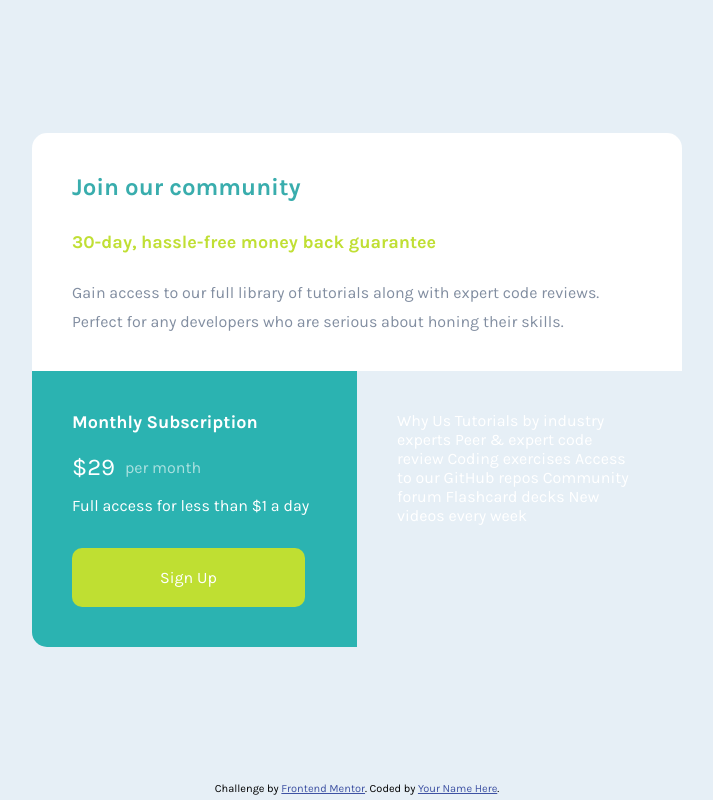
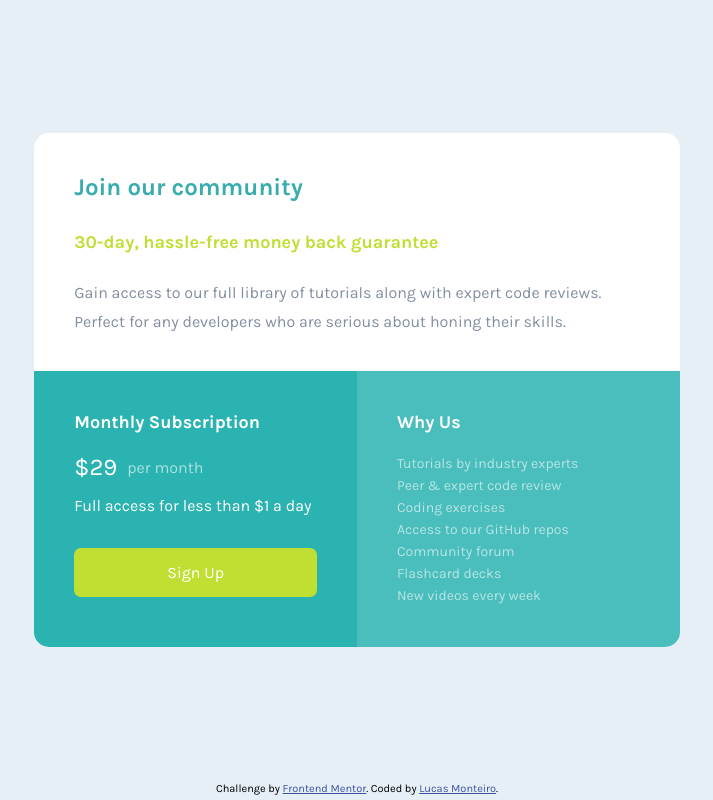
Before and after one commit to lucas-moont/grid-single-price-template, a plain HTML site: page index.html in a window 1280 px wide. Shown: the whole page, without its empty margins (283-996 px from the left). Drawn offline with Linux system fonts and the light colour scheme.

Commit message:
Third section done.'

```diff
--- a/index.html
+++ b/index.html
@@ -43,23 +43,24 @@
 
       <a href="#" target='_blank' class='button'>Sign Up</a>
     </div>
-    <div>
-      Why Us
-
-      Tutorials by industry experts
-      Peer &amp; expert code review
-      Coding exercises
-      Access to our GitHub repos
-      Community forum
-      Flashcard decks
-      New videos every week
+    <div class='thirdLine'>
+      <h4>Why Us</h4>
+      <ul>
+        <li>Tutorials by industry experts</li>
+        <li>Peer &amp; expert code review</li>
+        <li>Coding exercises</li>
+        <li>Access to our GitHub repos</li>
+        <li>Community forum</li>
+        <li>Flashcard decks</li>
+        <li>New videos every week</li>
+      </ul>
     </div>
   </div>
 
   <footer>
     <p class="attribution">
       Challenge by <a href="https://www.frontendmentor.io?ref=challenge" target="_blank">Frontend Mentor</a>.
-      Coded by <a href="#">Your Name Here</a>.
+      Coded by <a href="#">Lucas Monteiro</a>.
     </p>
   </footer>
 </body>
--- a/style.css
+++ b/style.css
@@ -80,15 +80,28 @@ h4{
 
 .button{
     margin-top: 33px;
-    display: inline-flex;
-    padding: 20px 88px;
+    padding: 15px 93px;
+    display: block;
     background-color: #bfdf32;
     text-decoration: none;
     color: #FFF;
-    border-radius: 10px;
+    border-radius: 7px;
     transition: 0.5s;
 }
 
 .button:hover{
     background-color: #a0be18;
 }
+
+.container .thirdLine{
+    grid-column: 2 / 3;
+    grid-row: 2 / 3;
+    background-color: #4abebd;
+}
+
+.container ul{
+    list-style: none;
+    color: rgba(255, 255, 255, 0.6);
+    font-size: 14px;
+    line-height: 22px;
+}
```
